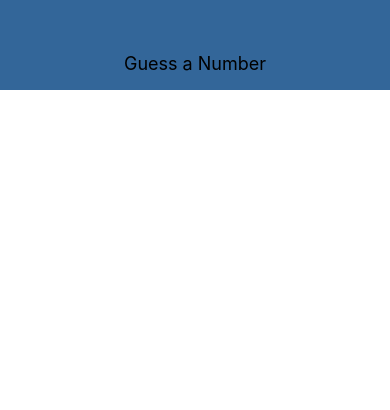
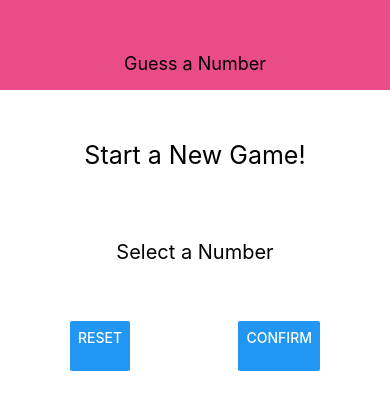
Before and after one commit to bee-squared/guess-a-number, a React Native app: screen / in a window 390 px wide. Shown: the top 410 px of the page. Built offline with nearby package versions, Linux system fonts and the light colour scheme.

Commit message:
add title, instruction, and reset/confirm buttons

```diff
--- a/App.js
+++ b/App.js
@@ -1,11 +1,13 @@
 import React from 'react';
 import { StyleSheet, View } from 'react-native';
-import Header from './components/Header'
+import Header from './components/Header';
+import StartGameScreen from './screens/StartGameScreen';
 
 export default function App() {
   return (
     <View style={styles.container}>
-      <Header title='Guess a Number'/>
+      <Header title='Guess a Number' />
+      <StartGameScreen />
     </View>
   );
 }
--- a/components/Header.js
+++ b/components/Header.js
@@ -14,7 +14,7 @@
     width: '100%',
     height: 90,
     paddingTop: 36,
-    backgroundColor: '#336699',
+    backgroundColor: '#ea4c89',
     alignItems: 'center',
     justifyContent: 'center',
   },
--- /dev/null
+++ b/screens/StartGameScreen.js
@@ -0,0 +1,52 @@
+import React from 'react';
+import { View, Text, TextInput, StyleSheet, Button } from 'react-native';
+
+const StartGameScreen = (props) => {
+  return (
+    <View style={styles.screen}>
+      <Text style={styles.title}>Start a New Game!</Text>
+      <View style={styles.inputContainer}>
+        <Text style={styles.instruction}>Select a Number</Text>
+        <TextInput />
+        <View style={styles.buttonContainer}>
+          <Button title='Reset' onPress={() => {}} />
+          <Button title='Confirm' onPress={() => {}} />
+        </View>
+      </View>
+    </View>
+  )
+}
+
+const styles = StyleSheet.create({
+  screen: {
+    flex: 1, // takes all the space it can get, both vertically and horizontally
+    alignItems: 'center',
+    justifyContent: 'center',
+    padding: 20,
+  },
+  title: {
+    color: 'black',
+    padding: 30,
+    fontSize: 25,
+  },
+  instruction: {
+    color: 'black',
+    padding: 30,
+    marginVertical: 10,
+    fontSize: 20,
+  },
+  inputContainer: {
+    width: 300,
+    maxWidth: '80%',
+    alignItems: 'center',
+  },
+  buttonContainer: {
+    flexDirection: 'row',
+    width: '100%',
+    justifyContent: "space-between",
+    paddingHorizontal: 15,
+    height: 50,
+  }
+});
+
+export default StartGameScreen;
```
